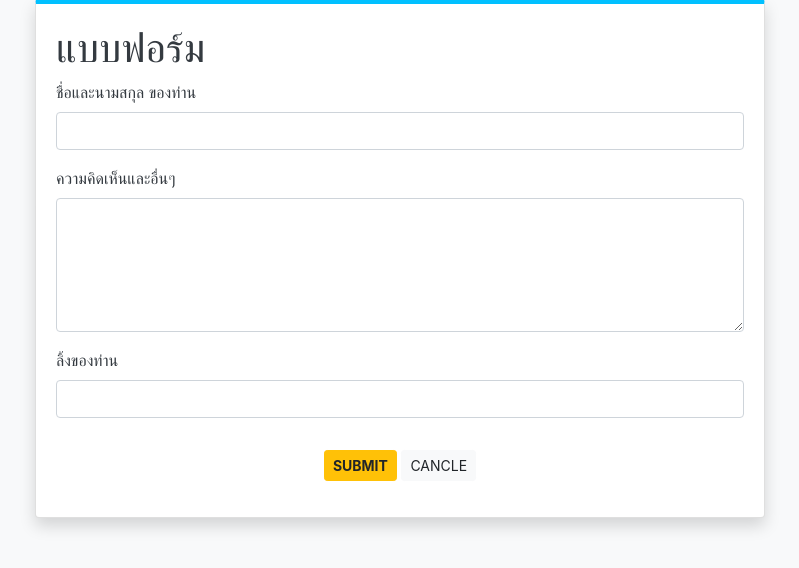
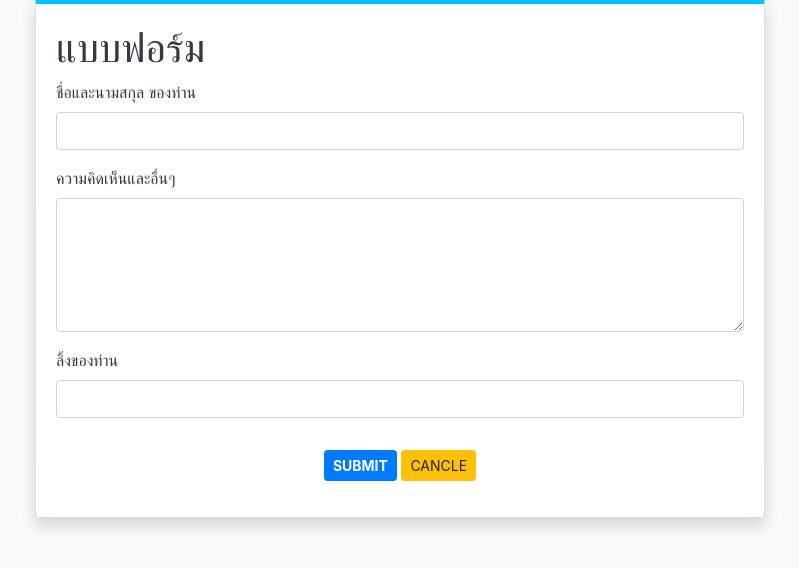
Before and after one commit to chattarin63070025/PSIT, a PHP site: page /form.php in a window 1280 px wide. Shown: the part 49-617 px from the top of the page, without its empty margins (240-1039 px from the left). Run offline with PHP 8.4, Linux system fonts and the light colour scheme.

Commit message:
Update form.php

```diff
--- a/form.php
+++ b/form.php
@@ -34,8 +34,8 @@
 								<input type="text" name="link" class="form-control">
 							</div>
 							<div class="text-center">
-								<button type="submit" class="btn btn-sm btn-warning my-3 font-weight-bold">SUBMIT</button>
-								<a class="btn btn-sm btn-light my-3" href="index.php">CANCLE</a>
+								<button type="submit" class="btn btn-sm btn-primary my-3 font-weight-bold">SUBMIT</button>
+								<a class="btn btn-sm btn-warning my-3" href="index.php">CANCLE</a>
 							</div>
 						</form>
 					</div>
```
